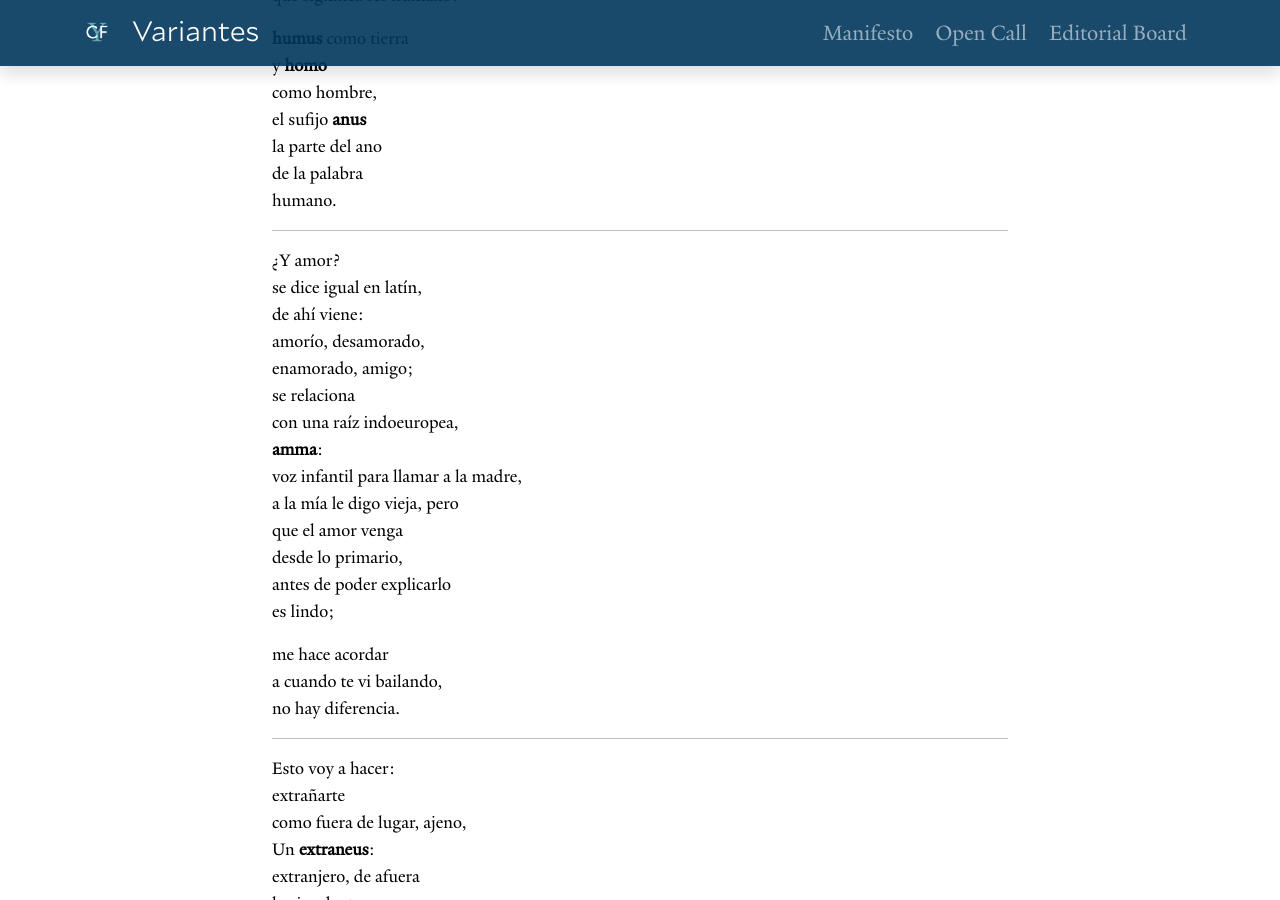
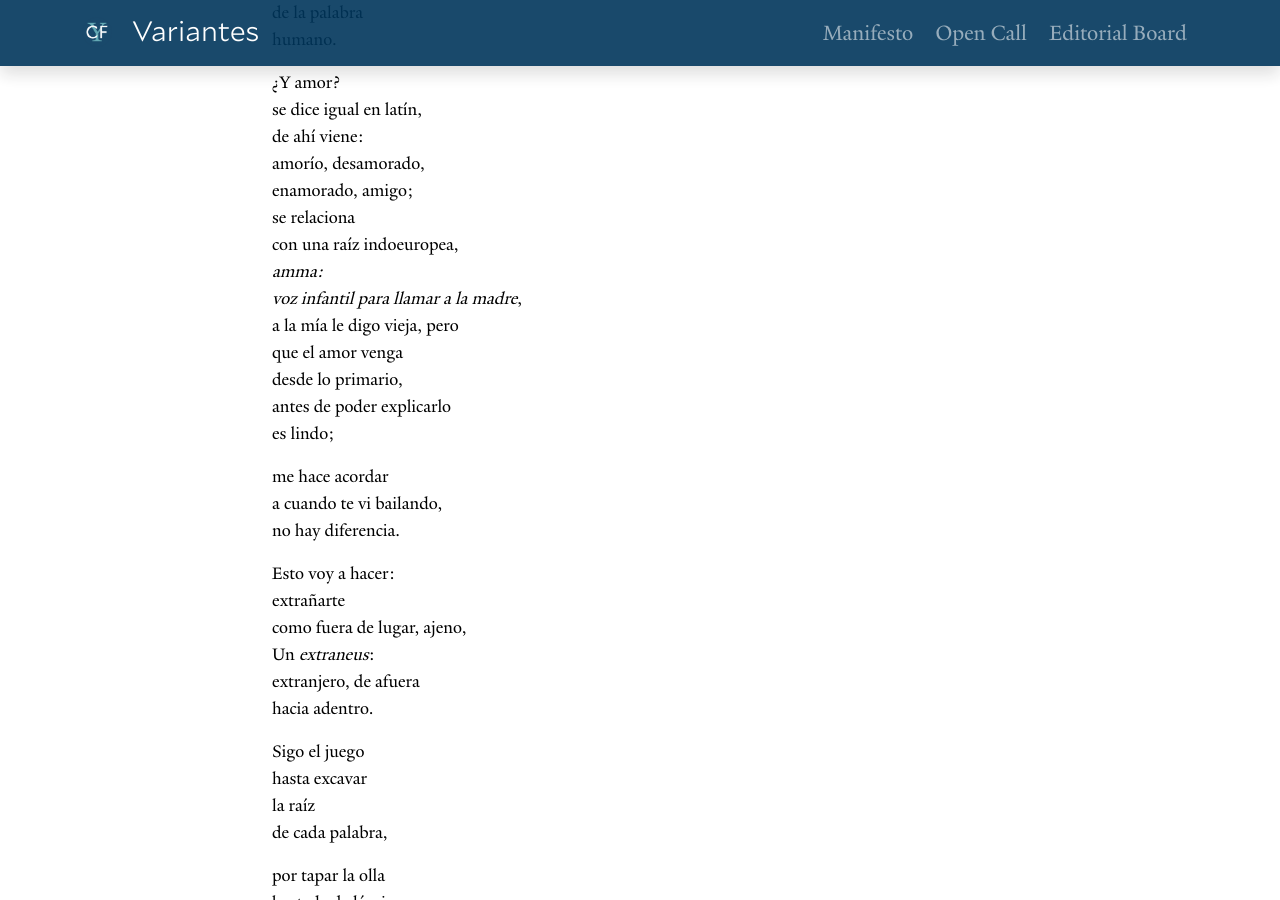
Before and after one commit to elotroalex/variantes, a Jekyll site: the page built from _num0/bovio-aguijon.md, in a window 1280 px wide and 900 px high, scrolled down 3502 px. Built offline with Jekyll 4.4.1, drawn with Linux system fonts in a browser that asks for light colours; some of the changed text lies outside the part shown.

Commit message:
homogeneizar un poco

```diff
--- a/_num0/bovio-aguijon.md
+++ b/_num0/bovio-aguijon.md
@@ -9,8 +9,7 @@
 ---
 
 
-### La fe se degrada
-
+La fe se degrada
 lenta
 estos días:
 
@@ -35,7 +34,6 @@
 voló con vos
 el tiempo.
 
----
 
 Me ayuda
 a veces
@@ -50,21 +48,19 @@
 como cacerola olvidada
 en el fuego.
 
----
 
 Hoy me nació una pregunta
 que, parecía,
 no llevaba a ningún lado,
 repito las palabras:
 
-**acacia-violácea**,
+_acacia-violácea_,
 me parece
 pueden ser un buen dúo
 como panza-plaza
 morrón-oxímoron
 vos y yo.
 
----
 
 Anoto todo.
 
@@ -86,7 +82,6 @@
 y por su semejanza
 ácea.
 
----
 
 Me desplazo entre vocablos
 como vos por mi casa
@@ -101,7 +96,6 @@
 sin contratos ni promesas
 era hermoso.
 
----
 
 Sé que te vi a vos, pero
 ¿habré visto alguna vez una acacia?
@@ -122,7 +116,6 @@
 y vinos
 derramados.
 
----
 
 Cuando tenga una enciclopedia
 de árboles
@@ -137,22 +130,20 @@
 
 no me quejo.
 
----
 
 Las dudas
 hicieron que buscara
 hecho un trapo
 qué significa ser humano:
 
-**humus** como tierra
-y **homo**
+_humus_ como tierra
+y _homo_
 como hombre,
-el sufijo **anus**
+el sufijo _anus_
 la parte del ano
 de la palabra
 humano.
 
----
 
 ¿Y amor?
 se dice igual en latín,
@@ -161,8 +152,8 @@
 enamorado, amigo;
 se relaciona
 con una raíz indoeuropea,
-**amma**:
-voz infantil para llamar a la madre,
+_amma:_
+_voz infantil para llamar a la madre_,
 a la mía le digo vieja, pero
 que el amor venga
 desde lo primario,
@@ -173,16 +164,14 @@
 a cuando te vi bailando,
 no hay diferencia.
 
----
+
 
 Esto voy a hacer:
 extrañarte
 como fuera de lugar, ajeno,
-Un **extraneus**:
+Un _extraneus_:
 extranjero, de afuera
 hacia adentro.
-
----
 
 Sigo el juego
 hasta excavar
```
Also changed, not shown: _num0/berlanga-descarnada.md (+9 -6 lines), _num0/roseman-mudarse.md (+6 -6 lines), _num0/snow-paredes.md (+4 -4 lines).
